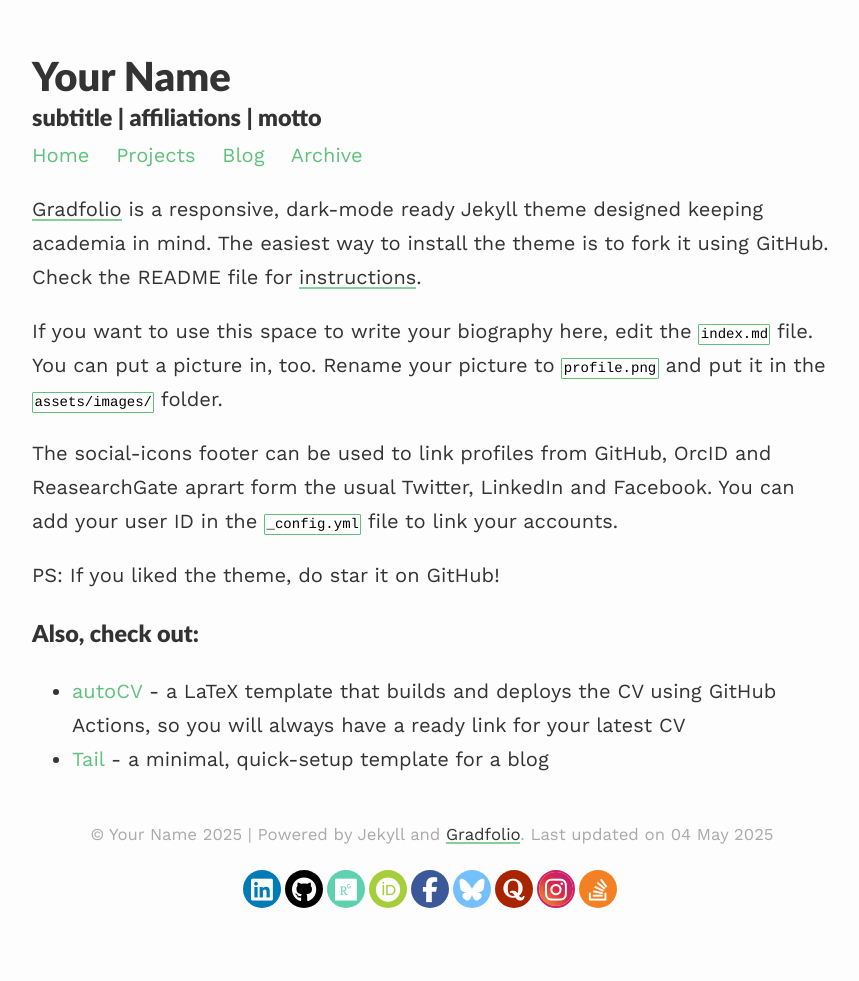
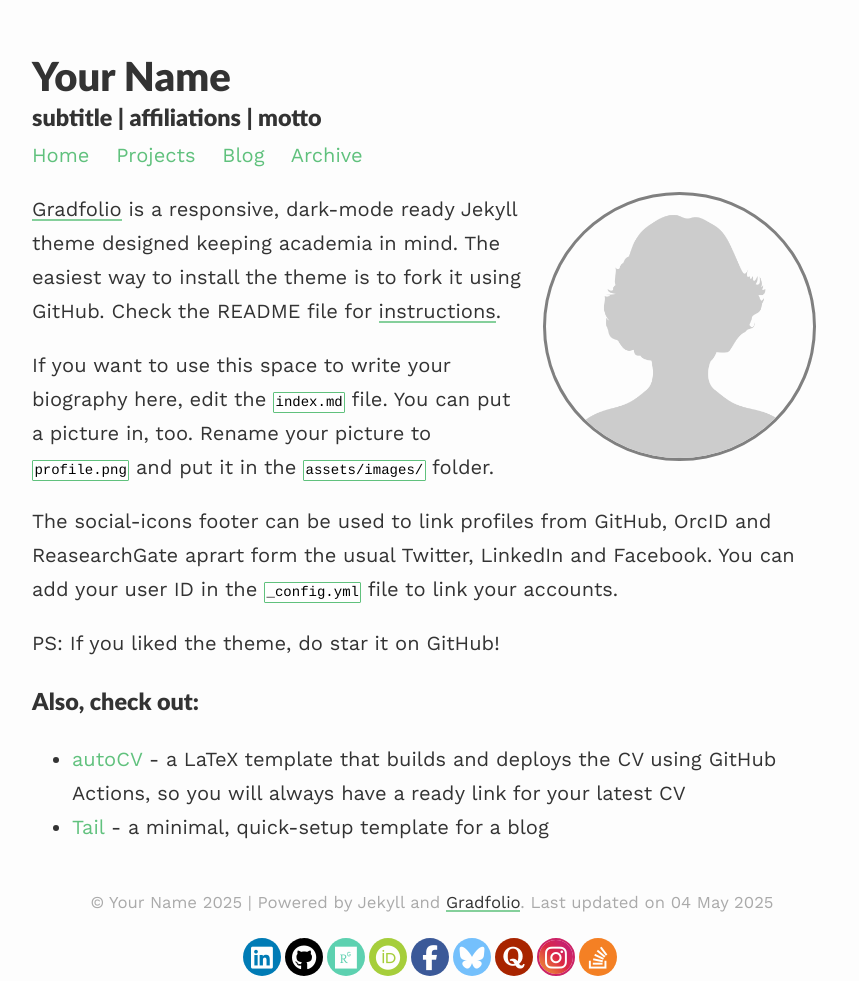
Before and after one commit to jitinnair1/gradfolio, a Jekyll site: the page built from index.md, in a window 1280 px wide. Shown: the whole page, without its empty margins (208-1067 px from the left). Built offline with Jekyll 4.4.1, drawn with Linux system fonts in a browser that asks for light colours.

Commit message:
fix profile img

```diff
--- a/_layouts/default.html
+++ b/_layouts/default.html
@@ -23,6 +23,8 @@
     <body>
         <main>
             <article>
+                {% include profile.html %}
+
                 {{ content }}
             </article>
         </main>
```
